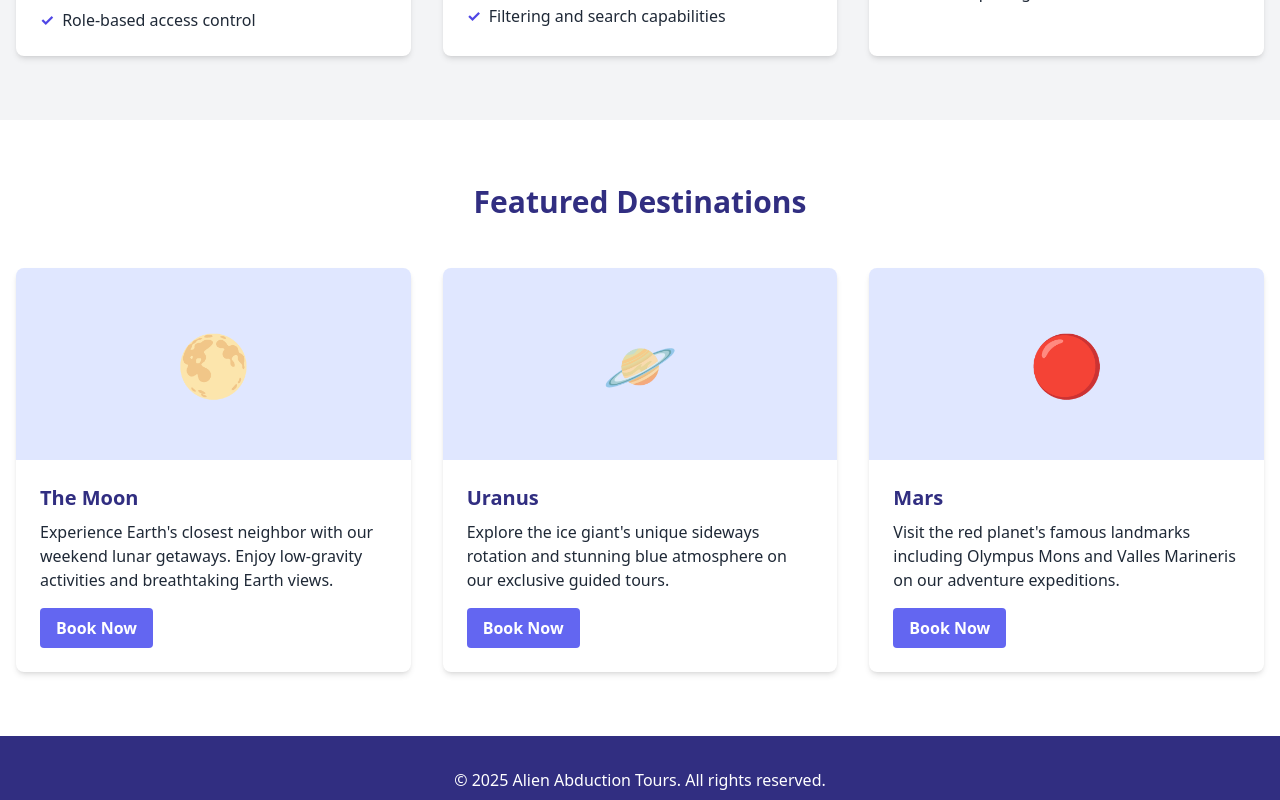
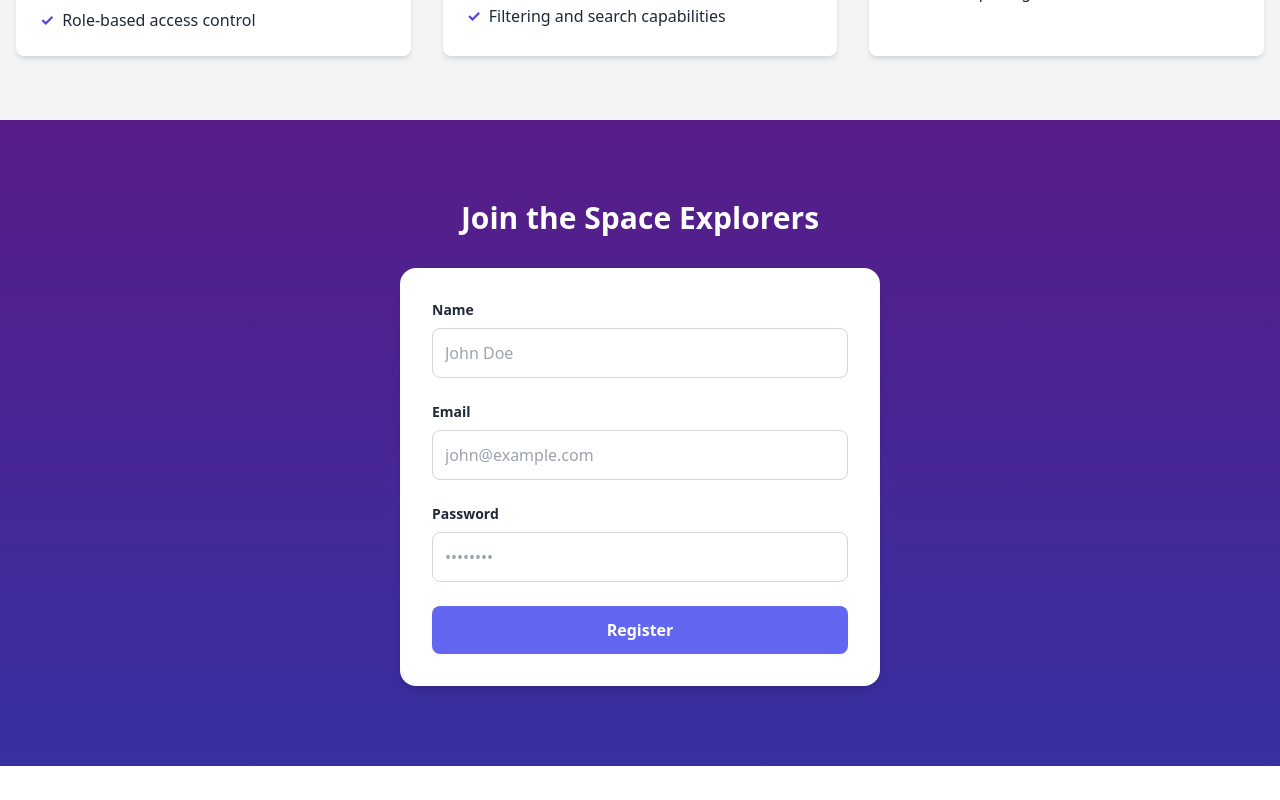
Before and after one commit to AlexandreCK/alien-abduction-tours, a React (Vite) app: page / in a window 1280 px wide. Shown: the part 720-1520 px from the top of the page. Built offline with nearby package versions, Linux system fonts and the light colour scheme.

Commit message:
feat(register): implement user registration form with logic for future data submission

```diff
--- a/src/App.jsx
+++ b/src/App.jsx
@@ -3,6 +3,7 @@ import HeroSection from "./components/HeroSection";
 import FeaturesSection from "./components/FeaturesSection";
 import DestinationsSection from "./components/DestinationsSection";
 import Footer from "./components/Footer";
+import RegisterSection from "./components/RegisterSection";
 
 function App() {
     return (
@@ -11,6 +12,7 @@ function App() {
             <main className="flex-grow">
                 <HeroSection />
                 <FeaturesSection />
+                <RegisterSection />
                 <DestinationsSection />
             </main>
             <Footer />
--- /dev/null
+++ b/src/components/RegisterSection.jsx
@@ -0,0 +1,84 @@
+import { useState } from "react";
+
+function RegisterSection() {
+    const [formData, setFormData] = useState({
+        name: "",
+        email: "",
+        password: "",
+    });
+
+    const handleChange = (e) => {
+        setFormData({ ...formData, [e.target.name]: e.target.value });
+    };
+
+    const handleSubmit = (e) => {
+        e.preventDefault();
+        console.log("Data submission is temporarily disabled. Database is under construction.");
+        alert("Registration is temporarily unavailable.");
+    };
+
+    return (
+        <section className="bg-gradient-to-b from-purple-900 to-indigo-800 py-20 w-full text-white">
+            <div className="container mx-auto px-4 max-w-lg">
+                <h2 className="text-3xl font-bold text-center mb-8">
+                    Join the Space Explorers
+                </h2>
+                <form
+                    onSubmit={handleSubmit}
+                    className="bg-white rounded-2xl shadow-lg p-8 space-y-6 text-gray-800"
+                >
+                    <div>
+                        <label className="block text-sm font-semibold mb-2">
+                            Name
+                        </label>
+                        <input
+                            type="text"
+                            name="name"
+                            value={formData.name}
+                            onChange={handleChange}
+                            required
+                            className="w-full p-3 rounded-lg border border-gray-300 focus:outline-none focus:ring-2 focus:ring-indigo-400"
+                            placeholder="John Doe"
+                        />
+                    </div>
+                    <div>
+                        <label className="block text-sm font-semibold mb-2">
+                            Email
+                        </label>
+                        <input
+                            type="email"
+                            name="email"
+                            value={formData.email}
+                            onChange={handleChange}
+                            required
+                            className="w-full p-3 rounded-lg border border-gray-300 focus:outline-none focus:ring-2 focus:ring-indigo-400"
+                            placeholder="john@example.com"
+                        />
+                    </div>
+                    <div>
+                        <label className="block text-sm font-semibold mb-2">
+                            Password
+                        </label>
+                        <input
+                            type="password"
+                            name="password"
+                            value={formData.password}
+                            onChange={handleChange}
+                            required
+                            className="w-full p-3 rounded-lg border border-gray-300 focus:outline-none focus:ring-2 focus:ring-indigo-400"
+                            placeholder="••••••••"
+                        />
+                    </div>
+                    <button
+                        type="submit"
+                        className="w-full bg-indigo-500 hover:bg-indigo-600 text-white font-bold py-3 px-6 rounded-lg transition duration-300"
+                    >
+                        Register
+                    </button>
+                </form>
+            </div>
+        </section>
+    );
+}
+
+export default RegisterSection;
```
